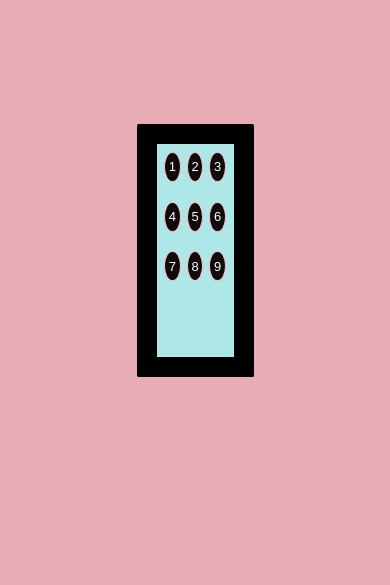
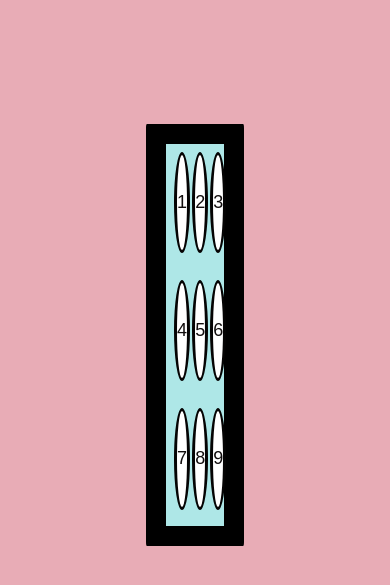
Before and after one commit to MALWICK/grid-rotator-app, a plain HTML site: page index.html in a window 390 px wide. Shown: the part 63-648 px from the top of the page. Drawn offline with Linux system fonts and the light colour scheme.

Commit message:
creating my rotating numbers

```diff
--- a/asset/script/grid.js
+++ b/asset/script/grid.js
@@ -1,4 +1,3 @@
-//here i am creating new variable that my javascript that recognised them
 let btn1 = document.getElementById("1");
 let btn2 = document.getElementById("2");
 let btn3 = document.getElementById("3");
@@ -12,17 +11,15 @@ let btn5 = document.querySelector(".numberChanger");
 console.log(btn5);
 
 let list = [1, 2, 3, 6, 9, 8, 7, 4];
-// here i am adding an event listener to my bottun 5 so that when its biegn clicked it generates an event
 
 btn5.addEventListener("click", function () {
-  // here i am calling my functions which has the logic to rotate my numbers
   reverseNumber();
   rotate();
 });
 
 function reverseNumber() {
-  let index1 = list.pop(); //pop removes the last item of our array and stores it
-  list.unshift(index1); //while unshift puts our items that was biegn removed at th begining of our array
+  let index1 = list.pop();
+  list.unshift(index1);
 }
 
 for (i of rotateNumber) {
--- a/asset/style/style.css
+++ b/asset/style/style.css
@@ -20,13 +20,13 @@ h1 {
   padding: 2%;
   position: relative;
   top: 15vh;
-  height: 55vh;
+  height: 50vh;
   margin: auto;
-  max-width: 30%;
+  max-width: 25%;
   display: grid;
   grid-template-columns: auto auto auto;
-  grid-auto-rows: 30px;
-  grid-gap: 8px;
+  /*  grid-auto-rows: 25px; */
+  grid-gap: 5%;
   border-radius: 1%;
   border: 20px solid black;
 }
@@ -39,23 +39,28 @@ h1 {
 }
 
 .content button {
-  border: 1px solid pink;
-  background-color: #0f0b0b;
-  color: white;
-  font-size: small;
-  height: 30px;
-  width: 25px;
+  border: 3px solid rgb(5, 4, 4);
+  background-color: #fff;
+  color: #120e0e;
+  font-size: large;
+  height: 12vh;
+  width: 100%;
   border-radius: 50%;
 }
 
-@media(max-width: 768px){
-  .content{
-    height: 30vh;
-    gap: 10%;
+button:hover {
+  background: black;
+  color: #fff;
+}
+
+@media (max-width: 768px) {
+  .content {
+    width: 70vw;
+    height: 50vh;
+    gap: 5%;
   }
 
   .content button {
     width: 100%;
-
   }
 }
```
Also changed, not shown: index.html (+1 -0 lines).
